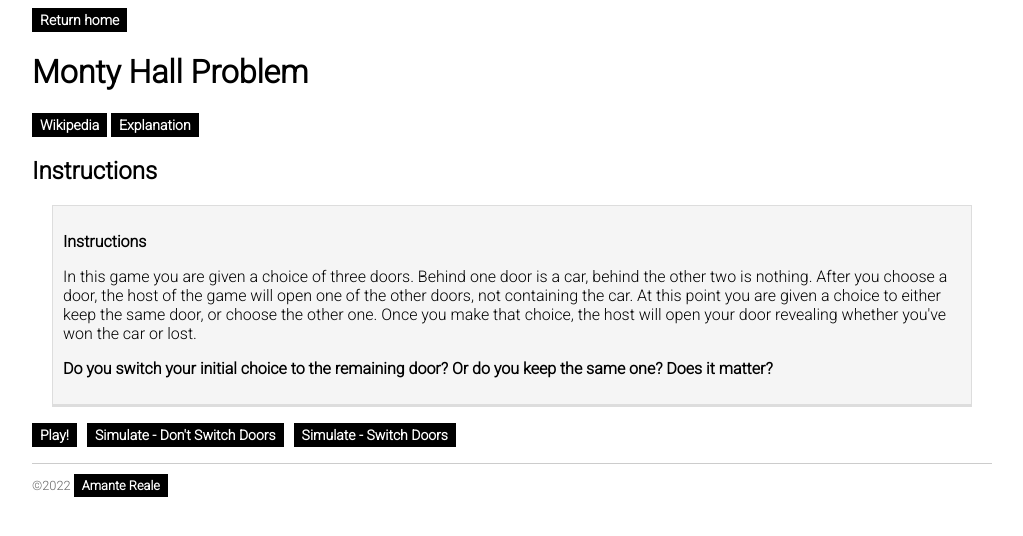
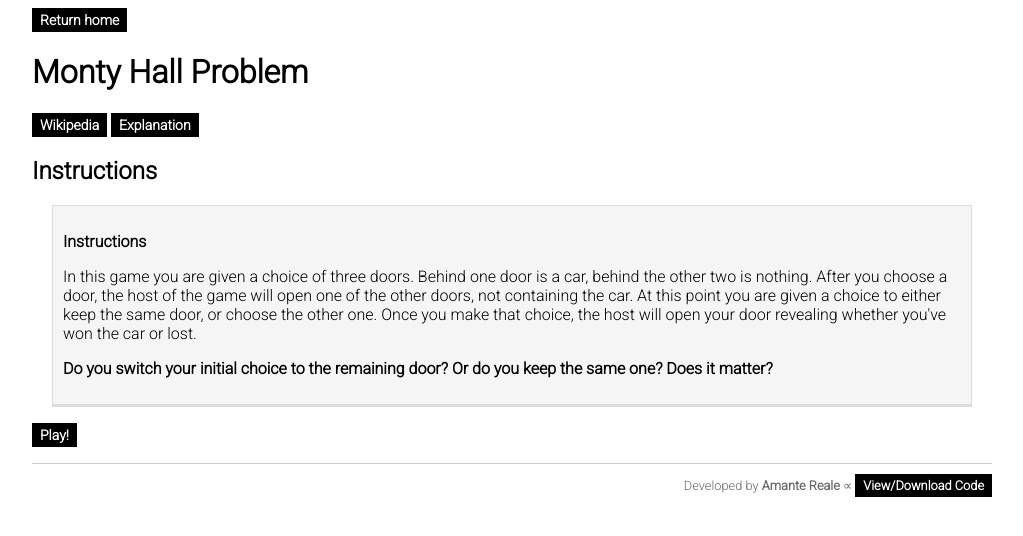
Before and after one commit to criticalsession/ChoiceParadoxes, a Vue app in the folder ChoiceParadoxes/: page /mh in a window 1280 px wide. Shown: the top 536 px of the page, without its empty margins (128-1151 px from the left). Built offline with nearby package versions, Linux system fonts and the light colour scheme.

Commit message:
footer code link

```diff
--- a/ChoiceParadoxes/src/App.vue
+++ b/ChoiceParadoxes/src/App.vue
@@ -2,7 +2,7 @@
     <div id="app">
         <router-link to="/" v-if="!isHome" class="return-home">Return home</router-link>
         <router-view></router-view>
-        <p class="footer">&copy;2022 <a href="https://github.com/criticalsession" target="_blank">Amante Reale</a></p>
+        <p class="footer">Developed by <strong>Amante Reale</strong> &prop; <a href="https://github.com/criticalsession/ChoiceParadoxes/tree/master/ChoiceParadoxes" target="_blank">View/Download Code</a></p>
     </div>
 </template>
 
--- a/ChoiceParadoxes/src/components/BertrandsBox.vue
+++ b/ChoiceParadoxes/src/components/BertrandsBox.vue
@@ -140,7 +140,7 @@
                 same: 0,
                 different: 0,
                 simRunning: false,
-                playedGame: true,
+                playedGame: false,
                 wait: 500,
                 maxRuns: 5000,
                 ranSimOnce: false,
--- a/ChoiceParadoxes/src/components/MontyHall.vue
+++ b/ChoiceParadoxes/src/components/MontyHall.vue
@@ -146,7 +146,7 @@
         },
         data() {
             return {
-                playedGame: true,
+                playedGame: false,
                 simulationRuns: 0,
                 wins: 0,
                 losses: 0,
--- a/ChoiceParadoxes/src/main.css
+++ b/ChoiceParadoxes/src/main.css
@@ -62,6 +62,7 @@ button.this-sim-running {
     padding-top: 10px;
     font-size: 0.8rem;
     color: #666;
+    text-align: right;
 }
 
 .footer a {
```
Also changed, not shown: 7 other files (tests, documents, lock files or other folders).
